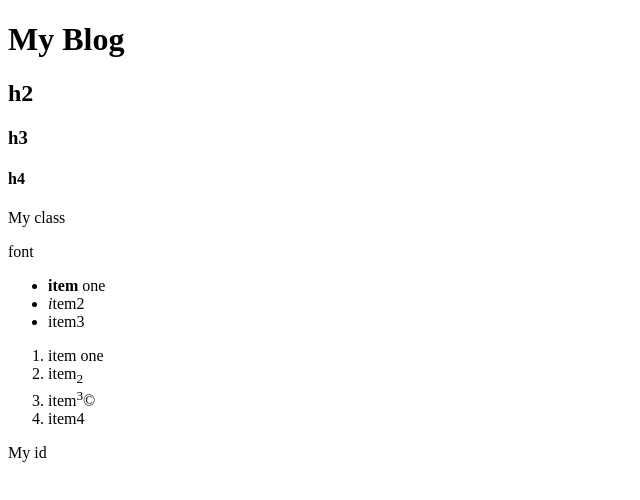
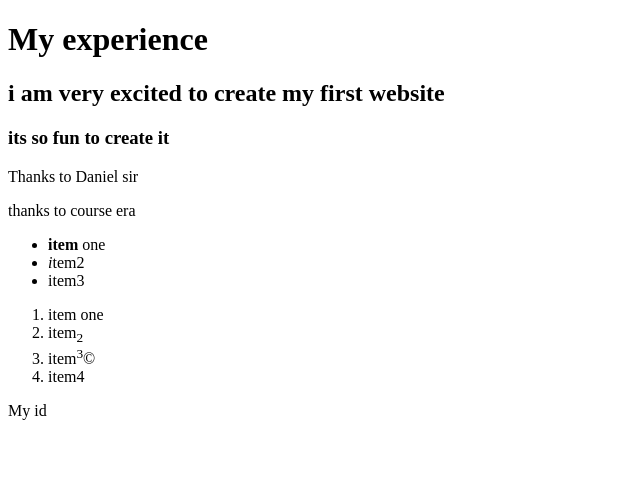
Before and after one commit to Hemanth2486/repo_1, a plain HTML site: page index.html in a window 1280 px wide. Shown: the whole page, without its empty margins (0-640 px from the left). Drawn offline with Linux system fonts and the light colour scheme.

Commit message:
Update index.html

```diff
--- a/index.html
+++ b/index.html
@@ -2,18 +2,17 @@
 <html>
   <head>
     <meta charset="utf-8">
-    <title>Title Here</title>
+    <title>My first website</title>
   </head>
   <body>
-    <h1>My Blog</h1>
-    <h2>h2</h2>
-    <h3>h3</h3>
-    <h4>h4</h4>
+    <h1>My experience</h1>
+    <h2>i am very excited to create my first website</h2>
+    <h3>its so fun to create it</h3>
     <div class="my_class bold font">
-      <p>My class</p>
+      <p>Thanks to Daniel sir</p>
     </div>
     <div class="my_class font">
-      <p>font</p>
+      <p>thanks to course era</p>
     </div>
     <ul>
       <li><strong>item</strong> one</li>
```
